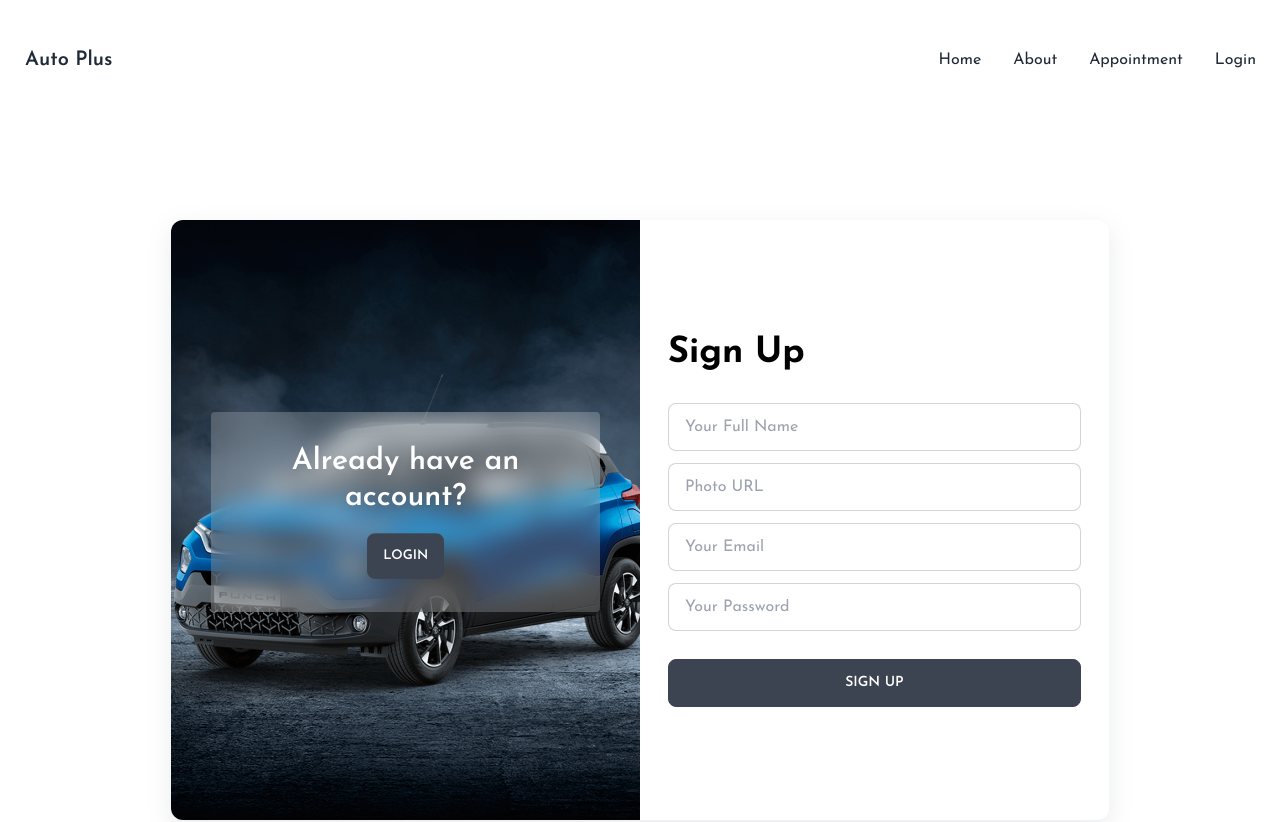
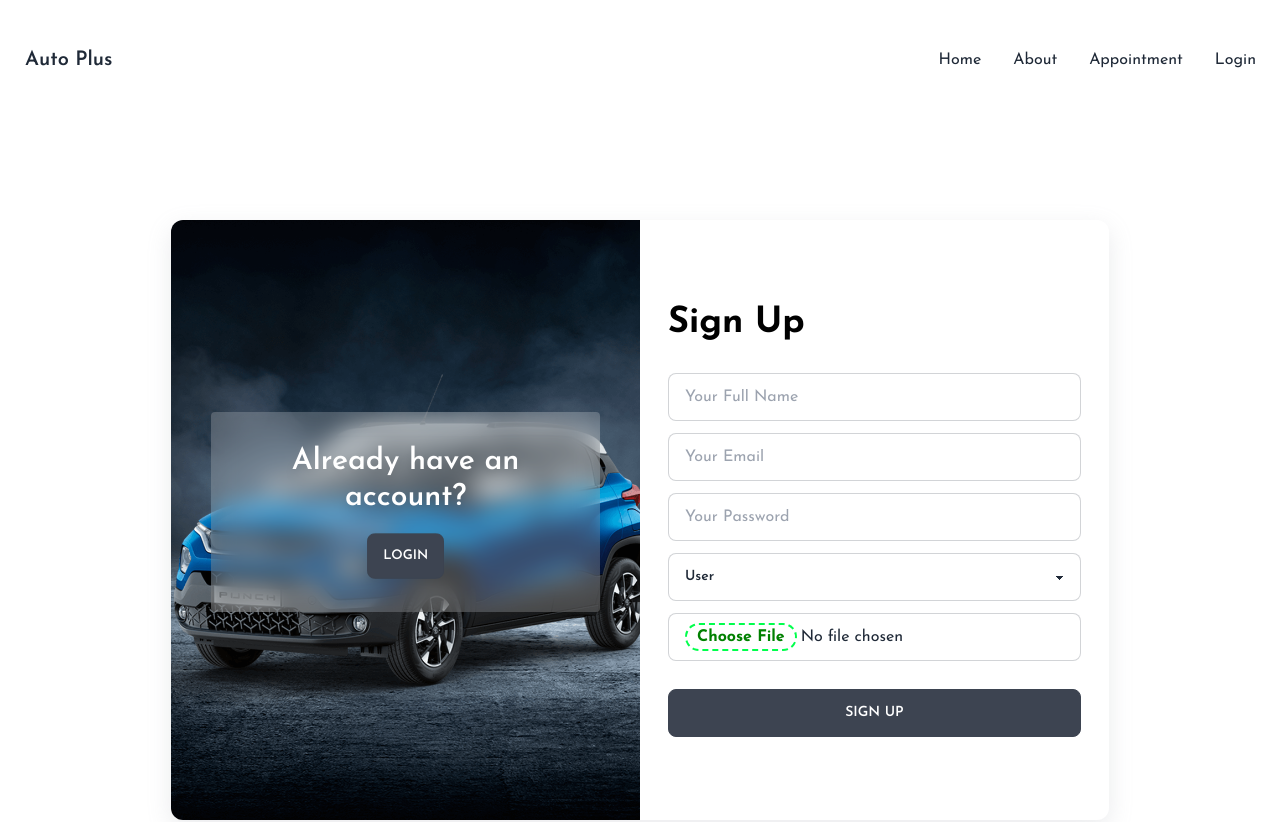
Before and after one commit to DevAsFahim/auto-plus-client, a React (Create React App) app: page /signup in a window 1280 px wide. Shown: the top 822 px of the page. Built offline with nearby package versions, Linux system fonts and the light colour scheme; no server answers.

Commit message:
imgbb image upload for user

```diff
--- a/package.json
+++ b/package.json
@@ -11,6 +11,7 @@
     "firebase": "^9.14.0",
     "react": "^18.2.0",
     "react-dom": "^18.2.0",
+    "react-hook-form": "^7.39.5",
     "react-icons": "^4.6.0",
     "react-router-dom": "^6.4.3",
     "react-scripts": "5.0.1",
--- a/src/Pages/Login/Login.css
+++ b/src/Pages/Login/Login.css
@@ -20,6 +20,15 @@
     margin-bottom: 30px;
     color: #000;
 }
+.connect_form .input_photo::file-selector-button {
+    border-radius: 20px;
+    margin-top: 9px;
+    color: green;
+    font-weight: bold;
+    padding: 0 10px;
+    border: 2px dashed rgb(0, 255, 76);
+    background: transparent;
+}
 
 @media screen and (max-width: 500px) {
     .page_banner h1 {
--- a/src/Pages/Shared/Spinner/Spinner.js
+++ b/src/Pages/Shared/Spinner/Spinner.js
@@ -4,7 +4,7 @@ const Spinner = () => {
     return (
         <div className='h-[300px] w-screen grid place-items-center'>
             <div>
-                <div style={{"border-top-color":"transparent"}}
+                <div style={{"borderTopColor":"transparent"}}
                     className="w-16 h-16 border-4 border-blue-400 border-double rounded-full animate-spin"></div>
             </div>
 
--- a/src/Pages/SignUp/SignUp.js
+++ b/src/Pages/SignUp/SignUp.js
@@ -1,59 +1,54 @@
-import React, { useContext } from 'react';
+import { useQuery } from '@tanstack/react-query';
+import React, { useContext, useState } from 'react';
+import { useForm } from 'react-hook-form';
 // import { useState } from 'react';
 // import { useContext } from 'react';
 import { Link } from 'react-router-dom';
 import { toast } from 'react-toastify';
 import { AuthContext } from '../../contexts/AuthProvider/AuthProvider';
+import Spinner from '../Shared/Spinner/Spinner';
 
 const SignUp = () => {
-    // const [success, setSuccess] = useState(false);
-    // const [error, setError] = useState(false);
+    const { register, handleSubmit, watch, formState: { errors } } = useForm();
+    const { createUser, updateUserProfile } = useContext(AuthContext);
 
-    const {createUser} = useContext(AuthContext)
+    const imageHostKey = process.env.REACT_APP_imgbb_key;
 
 
     // sign in with email and password
-    const handleCreateUser = (event) => {
-        event.preventDefault()
-        const form = event.target;
-        const name = form.name.value;
-        const photoURL = form.photoURL.value;
-        const email = form.email.value;
-        const password = form.password.value;
-        // setSuccess(false)
-        // setError(false)
-
-        // if (password.length < 6) {
-        //     setError('password must be 6 charecter or more')
-        //     return;
-        // }
-
-
-        createUser(email, password)
+    const handleCreateUser = (data) => {
+        const image = data.image[0]
+        const formData = new FormData();
+        formData.append('image', image)
+        const url = `https://api.imgbb.com/1/upload?key=${imageHostKey}`;
+        fetch(url, {
+            method: 'POST',
+            body: formData
+        })
+            .then(res => res.json())
+            .then(imgData => {
+                createUser(data.email, data.password)
                     .then((userCredential) => {
                         const user = userCredential.user;
                         console.log(user);
                         toast.success('Successfully account created')
-                // setSuccess(true)
-                form.reset()
-                // handleUpdateUserProfile(name, photoURL);
+                        handleUpdateUserProfile(data.name, imgData.data.url);
                     })
                     .catch((error) => {
-                // setError(error.message)
-
-                console.error(error);
+                        toast.error(error.message)
                     });
+            })
     }
 
-    // const handleUpdateUserProfile = (name, photoURL) => {
-    //     const profile = {
-    //         displayName: name,
-    //         photoURL: photoURL
-    //     }
-    //     updateUserProfile(profile)
-    //         .then(() => { })
-    //         .catch(error => console.error(error))
-    // }
+    const handleUpdateUserProfile = (name, photoURL) => {
+        const profile = {
+            displayName: name,
+            photoURL: photoURL
+        }
+        updateUserProfile(profile)
+            .then(() => { })
+            .catch(error => console.error(error))
+    }
 
 
     return (
@@ -67,21 +62,23 @@ const SignUp = () => {
                 </div>
                 <div className="connect_form px-7">
                     <h1 className='text-4xl font-bold'>Sign Up</h1>
-                    <form onSubmit={handleCreateUser}>
+                    <form onSubmit={handleSubmit(handleCreateUser)}>
                         <div className="mb-3 form-control">
-                            <input type="text" name='name' className="input input-bordered" placeholder="Your Full Name" required />
+                            <input type="text" {...register("name", { required: true })} className="input input-bordered" placeholder="Your Full Name" />
                         </div>
                         <div className="mb-3 form-control">
-                            <input type="text" name='photoURL' className="input input-bordered" placeholder="Photo URL" required />
+                            <input type="email" {...register("email", { required: true })} className=" input input-bordered" placeholder="Your Email" />
                         </div>
                         <div className="mb-3 form-control">
-                            <input type="email" name='email' className=" input input-bordered" placeholder="Your Email" required />
+                            <input type="password" {...register("password", { required: true })} className="input input-bordered" placeholder="Your Password" />
                         </div>
+                        <select defaultValue='user' {...register("userType", { required: true })} className="select select-bordered w-full mb-3">
+                            <option value='user' >User</option>
+                            <option value='seller'>Seller</option>
+                        </select>
                         <div className="mb-3 form-control">
-                            <input type="password" name='password' className="input input-bordered" placeholder="Your Password" required />
+                            <input type="file" {...register("image", { required: true })} className="input input_photo input-bordered" placeholder="Photo URL" />
                         </div>
-                        {/* {success && <p className="text-success">Successfully Logged in</p>}
-                                    {error && <p className="text-danger">{error}</p>} */}
                         <button className="btn default-btn d-block w-full mt-4">Sign Up</button>
                     </form>
                 </div>
--- a/src/contexts/AuthProvider/AuthProvider.js
+++ b/src/contexts/AuthProvider/AuthProvider.js
@@ -42,6 +42,7 @@ const AuthProvider = ({ children }) => {
     useEffect(() => {
         const unsubscribe = onAuthStateChanged(auth, (currentUser) => {
             setUser(currentUser)
+            console.log(currentUser);
             setLoading(false)
         });
 
```
Also changed, not shown: 1 other file (tests, documents, lock files or other folders). Lines whose indentation alone changed are shown as unchanged.
